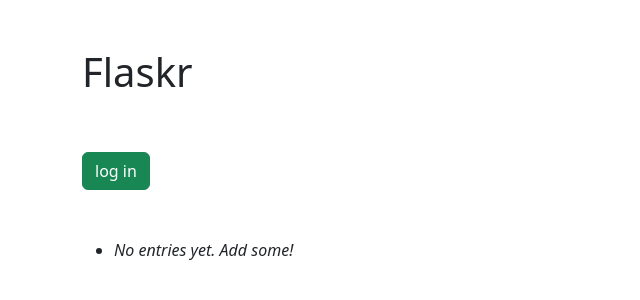
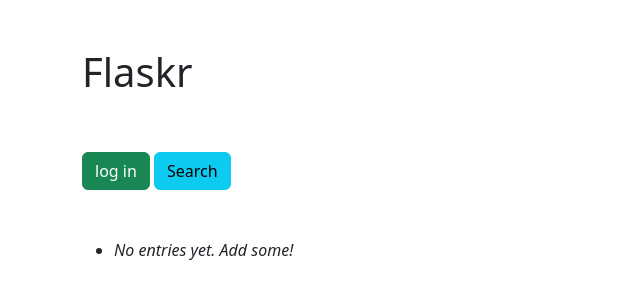
Before and after one commit to lavanyamehn/ECE444-PRA3-TDD, a Flask app: page / in a window 1280 px wide. Shown: the top 300 px of the page, without its empty margins (0-640 px from the left). Run offline with Flask 3, Linux system fonts and the light colour scheme.

Commit message:
Added search button to index.html

```diff
--- a/flaskr-tdd/project/templates/index.html
+++ b/flaskr-tdd/project/templates/index.html
@@ -23,6 +23,7 @@
         >log out</a
       >
       {% endif %}
+      <a class="btn btn-info" role="button" href="{{ url_for('search') }}">Search</a>
 
       <br /><br />
 
```
Also changed, not shown: flaskr-tdd/project/flaskr.db.
